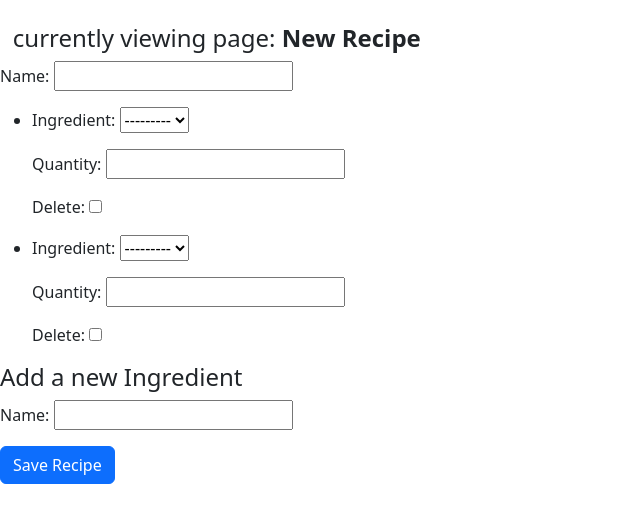
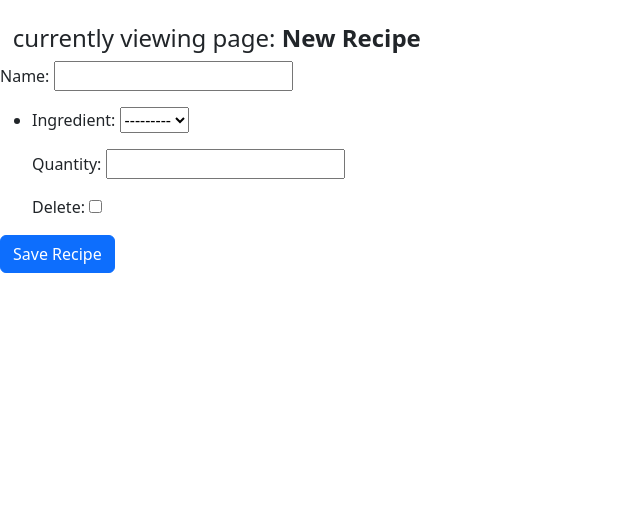
Before and after one commit to amantenoah/recipebook-amante-noahmarcpaulo, a Django app: page /recipe/add in a window 1280 px wide. Shown: the part 95-618 px from the top of the page, without its empty margins (0-640 px from the left). Run offline with Django 5.2, Linux system fonts and the light colour scheme; the visitor is signed in with stand-in values (Sample User, id 1); data that the repository does not hold is empty.

Commit message:
should not have crammed this part, submitting unfinished work

```diff
--- a/recipebook/ledger/forms.py
+++ b/recipebook/ledger/forms.py
@@ -8,21 +8,15 @@ class RecipeForm(forms.ModelForm):
         fields = ['name']
 
 
-class IngredientForm(forms.ModelForm):
-    class Meta:
-        model = Ingredient
-        fields = ['name']
-
 class RecipeIngredientForm(forms.ModelForm):
     class Meta:
         model = RecipeIngredient
         fields = ['ingredient', 'quantity']
-
 
 # https://docs.djangoproject.com/en/5.2/topics/forms/modelforms/#inline-formsets
 RecipeIngredientFormSet = inlineformset_factory(
     Recipe,
     RecipeIngredient,
     fields = ['ingredient', 'quantity'],
-    extra=2,
+    extra=1,
 )
--- a/recipebook/ledger/templates/new_recipe.html
+++ b/recipebook/ledger/templates/new_recipe.html
@@ -14,10 +14,6 @@
             </li>
         </ul>
     {% endfor %}
-
-    <h4>Add a new Ingredient</h4>
-    {{ ingredient_form.as_p }}
-
     <button type="submit" class="btn btn-primary">Save Recipe</button>
 </form>
 {% endblock %}
--- a/recipebook/ledger/templates/recipe.html
+++ b/recipebook/ledger/templates/recipe.html
@@ -42,7 +42,7 @@
         <li> No images </li>
         {% endif %}
     </ul>
-    <style>
-
-    </style>
+    <a href="{% url 'ledger:add_image' %}" class="btn btn-outline-secondary text-secondary text-decoration-none hover-text-light">
+        Add an image
+    </a>
 {% endblock %}
--- a/recipebook/ledger/views.py
+++ b/recipebook/ledger/views.py
@@ -2,7 +2,7 @@ from django.shortcuts import render, redirect
 from .models import Recipe, RecipeIngredient, RecipeImage
 from django.contrib.auth.decorators import login_required
 from django.http import HttpResponse # Used during url debugging only
-from .forms import RecipeForm, IngredientForm, RecipeIngredientFormSet
+from .forms import RecipeForm, RecipeIngredientForm, RecipeIngredientFormSet
 
 # Renders an index of all available recipes
 def index(request):
@@ -31,37 +31,29 @@ def recipe(request, num=1):
 # Renders form for creating a new recipe and/or ingredients as necessary
 @login_required
 def new_recipe(request):
-    if request == 'POST':
+    if request.method == 'POST':
         recipe_form = RecipeForm(request.POST)
         formset = RecipeIngredientFormSet(request.POST)
-        ingredient_form = IngredientForm(request.POST)
 
+        # Check if both the recipe form and formset are valid
         if recipe_form.is_valid() and formset.is_valid():
-            # Handle new ingredient creation if any
-            if ingredient_form.is_valid() and ingredient_form.cleaned_data:
-                ingredient_form.save()
-
             recipe = recipe_form.save(commit=False)
             recipe.user = request.user
             recipe.save()
 
-            recipe_ingredient = formset.save(commit=False)
-            for form in formset:
-                if form.cleaned_data:
-                    recipe_ingredient = form.save(commit=False)
-                    recipe_ingredient.recipe = recipe
+            formset.instance = recipe
+            formset.save()  # Save the RecipeIngredient instances
 
-            return redirect('ledger:index')
+            return redirect('ledger:index')  # Redirect to the index after saving
+
     else:
         recipe_form = RecipeForm()
-        new_ingredient_form = IngredientForm()
         formset = RecipeIngredientFormSet()
 
-        return render(request, 'new_recipe.html', {
-            'recipe_form': recipe_form,
-            'ingredient_form': new_ingredient_form,
-            'formset': formset
-        })
+    return render(request, 'new_recipe.html', {
+        'recipe_form': recipe_form,
+        'formset': formset
+    })
 
 # Allows adding of images to a specific recipe page
 @login_required
```
